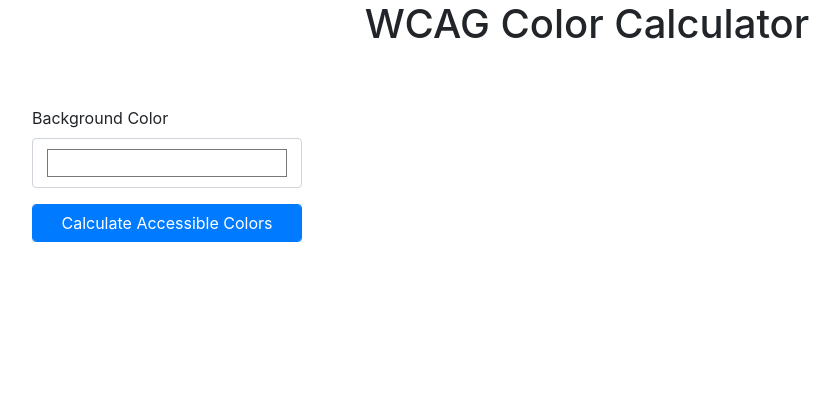
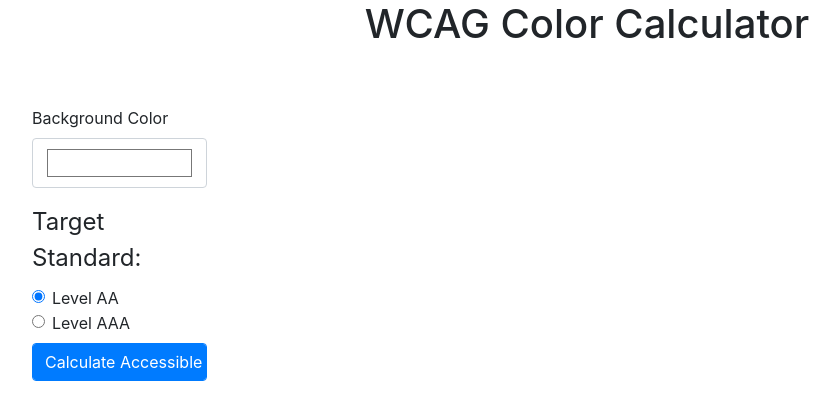
Before and after one commit to tjscollins/wcag-color-calculator, a Django app: page / in a window 1280 px wide. Shown: the top 420 px of the page, without its empty margins (53-893 px from the left). Run offline with Django 3.2, Linux system fonts and the light colour scheme; some libraries are stand-ins or nearby versions.

Commit message:
Display acceptable color combinations to users

```diff
--- a/accessible_text_color/templates/accessible_text_color/index.html
+++ b/accessible_text_color/templates/accessible_text_color/index.html
@@ -19,19 +19,36 @@
     </div>
 
     <div id="color-calculator" class="row">
-        <div class="col-12 col-sm-6">
+        <div class="col-12 col-sm-4">
             <form id="bg-color-form" lpformnum="1">
                 <div class="form-group">
                     <label for="bg-color">Background Color</label>
                     <input type="color" id="bg-color" class="color-chooser form-control" value="#ffffff" />
                 </div>
+                <fieldset class="form-check form-check-inline">
+                    <legend>
+                        Target Standard:
+                    </legend>
+                    <label class="form-check-label">
+                        <input type="radio" class="form-check-input" name="target-standards" id="aa-standard" value="aa" checked/> Level AA
+                    </label>
+                    <label class="form-check-label">
+                            <input type="radio" class="form-check-input" name="target-standards" id="aaa-standard" value="aaa" /> Level AAA
+                    </label>
+                </fieldset>
                 <div class="form-group">
                     <input type="submit" id="bg-submit" class="btn btn-primary form-control" value="Calculate Accessible Colors"/>
                 </div>
             </form>
         </div>
-        <div id="approved-colors" class="col-12 col-sm-6">
+        <div id="approved-colors" class="col-12 col-sm-8">
+            <div id="aa-colors">
 
+            </div>
+
+            <div id="aaa-colors">
+
+            </div>
         </div>
     </div>
 </div>
--- a/static/js/accessible_text_color.js
+++ b/static/js/accessible_text_color.js
@@ -4,6 +4,9 @@
 function submitColors(event) {
     event.preventDefault();
     let bgColor = $('#bg-color').val();
+
+    $('#aa-colors').html('');
+    $('#aaa-colors').html('');
 
     $.ajax({
         type: "post",
@@ -12,10 +15,27 @@ function submitColors(event) {
             color: bgColor
         },
         dataType: "json",
-        success: function (response) {
-            console.log(response);
-        }
+        success: buildColorList
     });
+}
+
+function buildColorList({ background_color: bgColor, aa_colors: A2Colors, aaa_colors: A3Colors }) {
+    console.log(bgColor, A2Colors, A3Colors);
+
+    let target = $('input[name=target-standards]:checked').val();
+    $(`#${target}-colors`).append(`<h2>WCAG 2.0 Level ${target.toUpperCase()} Color Combinations</h2>`);
+
+    if (target === 'aa') {
+        A2Colors.forEach(resultsTemplate(bgColor, target));
+    } else if (target === 'aaa') {
+        A3Colors.forEach(resultsTemplate(bgColor, target));
+    }
+}
+
+function resultsTemplate(bgColor, target) {
+    return color => {
+        $(`#${target}-colors`).append(`<div class="row color-sample"><div class="col-4"><p>Background Color: ${bgColor} </p><p>Text Color: ${color}</p></div><div class="col-8" style="background-color: ${bgColor};"><p style="color: ${color};">The quick brown fox jumps over the lazy dog.</p></div></div>`);
+    };
 }
 
 $('#bg-color-form').on('submit', submitColors);
```
Also changed, not shown: accessible_text_color/assets/js/src/index.js (+24 -3 lines).
